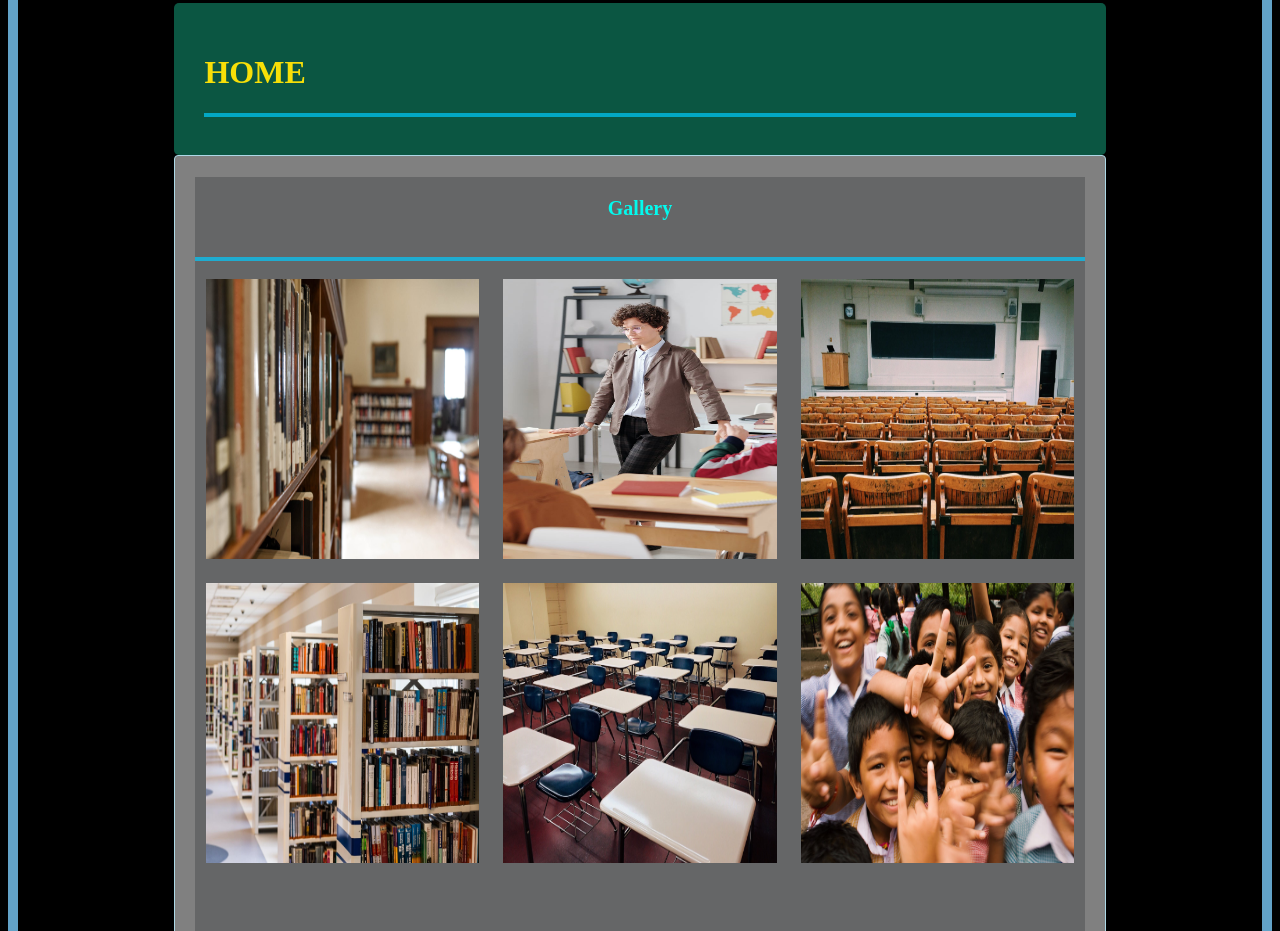
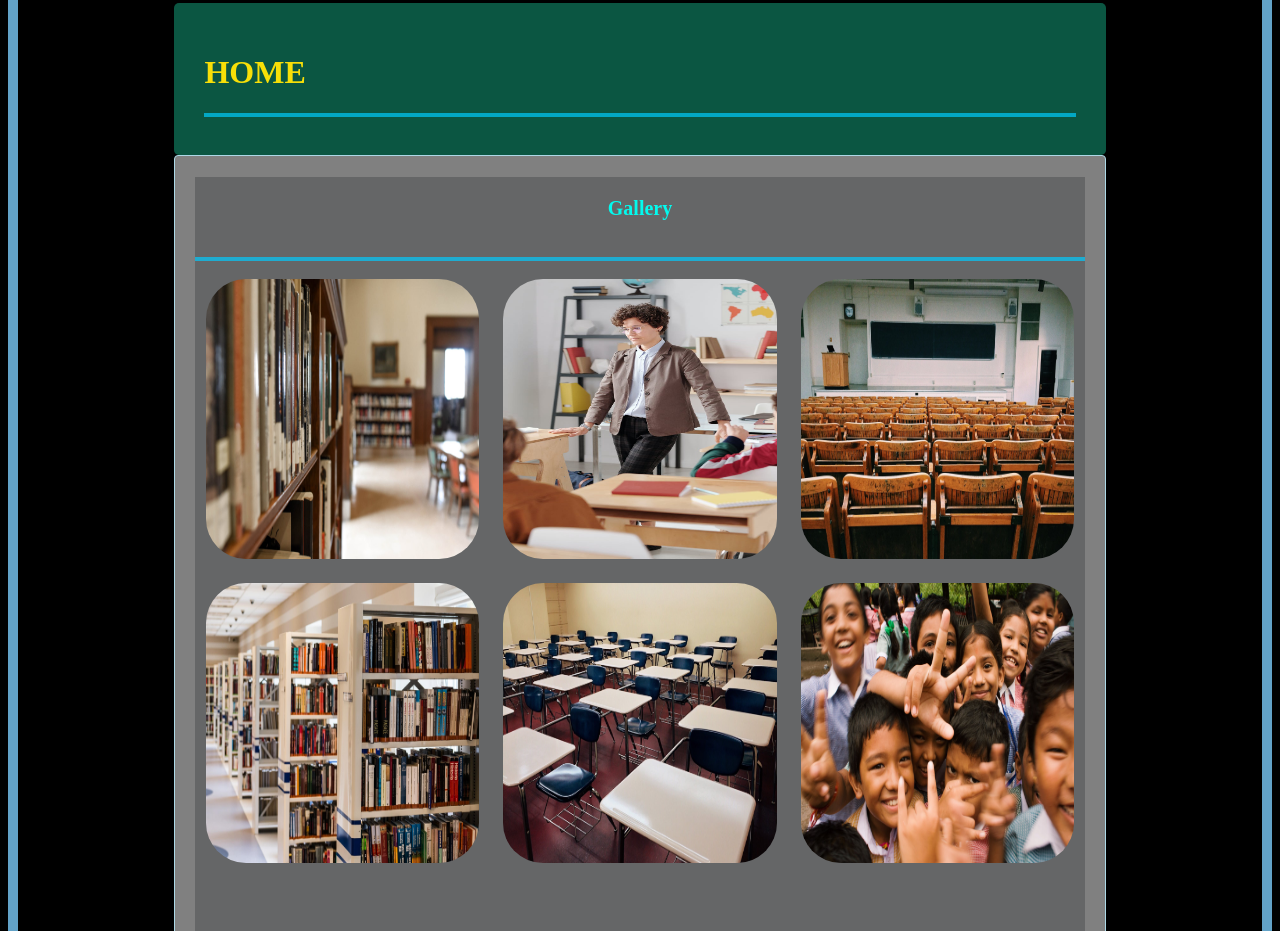
Before and after one commit to Raj25226/SchoolManagement.com, a plain HTML site: page index.html in a window 1280 px wide. Shown: the part 929-1860 px from the top of the page. Drawn offline with Linux system fonts and the light colour scheme.

Commit message:
Update style.css

```diff
--- a/style.css
+++ b/style.css
@@ -12,6 +12,10 @@ body{
 .division{
     padding-left: 10%;
     padding-right: 10%;
+}
+
+.image{
+    border-radius: 50px;
 }
 
 hr{
```
